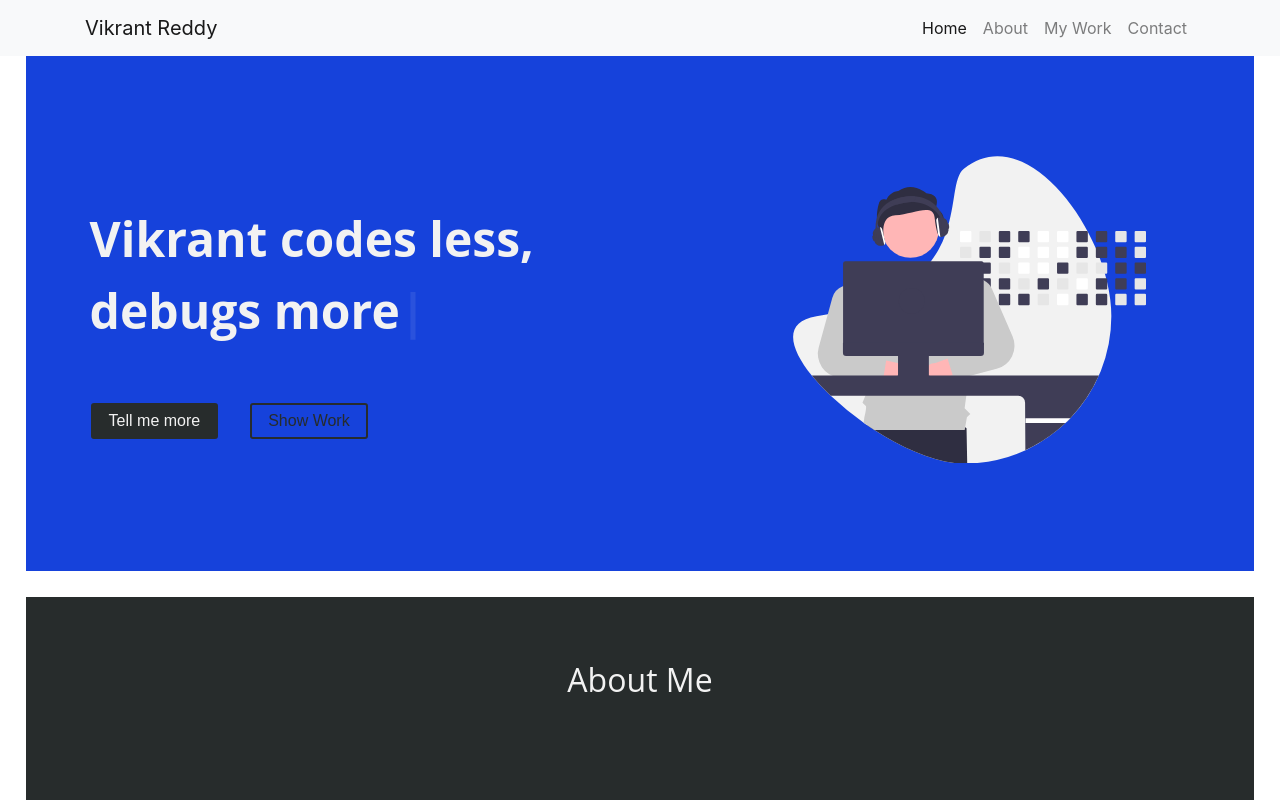
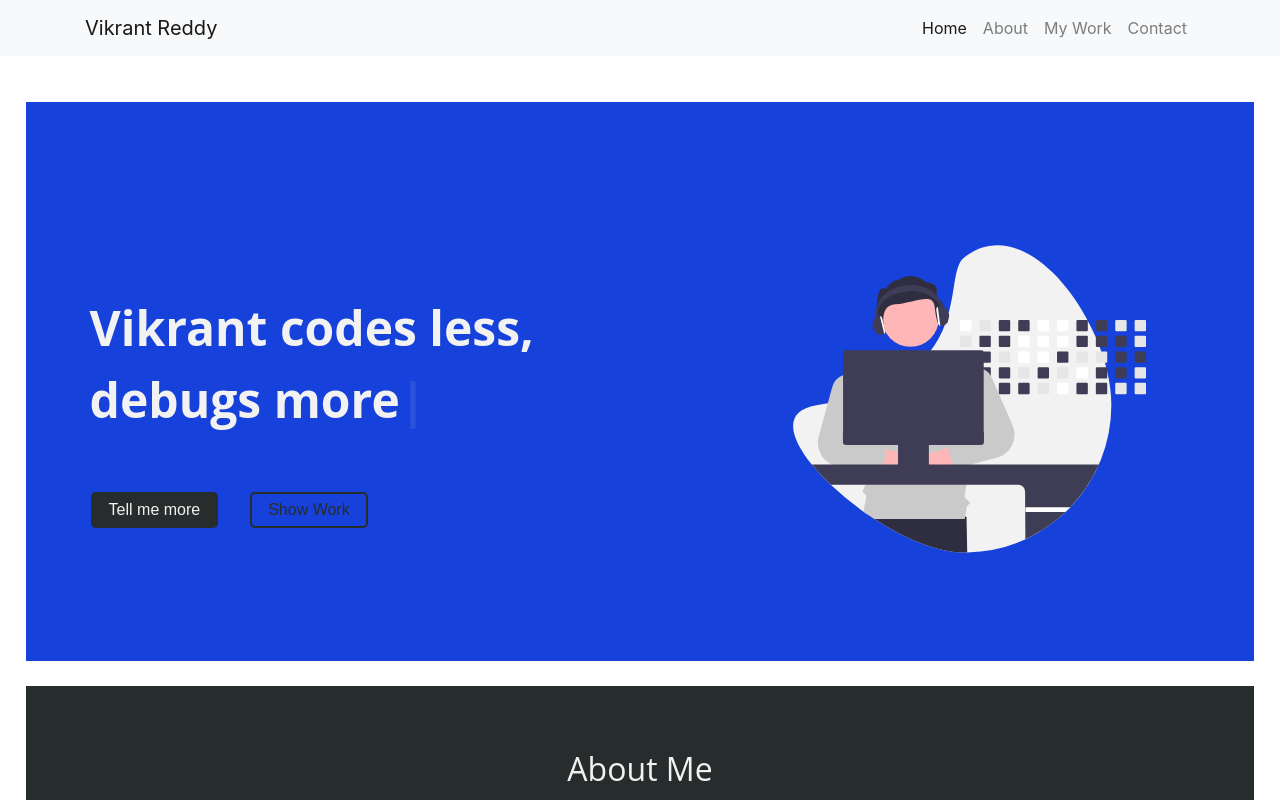
Before and after one commit to VikrantReddy/vikrantreddy.github.io, a React (Create React App) app: page / in a window 1280 px wide. Shown: the top 800 px of the page. Built offline with nearby package versions, Linux system fonts and the light colour scheme.

Commit message:
Size fix

```diff
--- a/src/components/Hero.jsx
+++ b/src/components/Hero.jsx
@@ -10,16 +10,6 @@ function Hero() {
     let buttonlist = ["Tell me more", "Neat!", "1 truth 1 lie", "See why"]
     return (
         <HeroContainer>
-            <Row>
-                <Col>
-                    {/* <img src={"heroicon.png"} height={90} style={{ "margin": -30 }} /> */}
-
-                </Col>
-
-                <Col style={{ 'textAlign': "right" }}>
-                    {/* Now Playing */}
-                </Col>
-            </Row>
             <Row>
                 <Col style={{ 'marginTop': "10%" }} xs={{ span: 12, order: 2 }} md={{ span: 6, order: 1 }} >
                     {<Herotext text={textlist[herotext]} />}
@@ -44,13 +34,14 @@ const HeroContainer = styled(Container)`
     background-color:#1642DB;
     color:#f2f2f2;
     font-family: 'Open Sans', sans-serif;
-    padding:5%;
-    margin:2%;
+    padding:6% 5% 5% 5%;
+    margin:8% 2% 2% 2%;
     max-width: 96%;
+    min-height: 64vh;
 `
 const HeroButton = styled(Button)`
   background: transparent;
-  border-radius: 3px;
+  border-radius: 5px;
   font-family: "Montserrat", sans-serif;
   border: 2px solid #272C2C;
   color: #272C2C;
```
